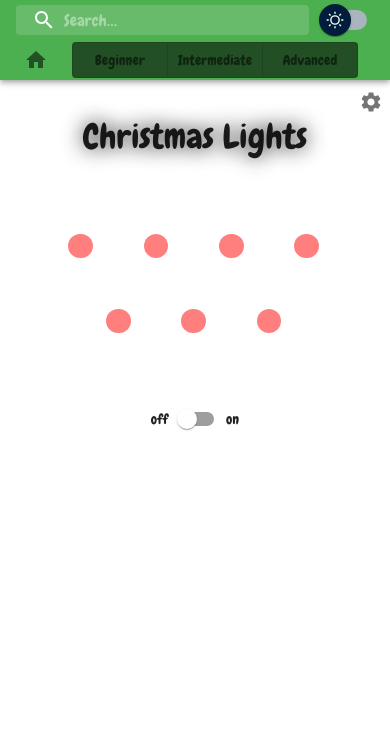
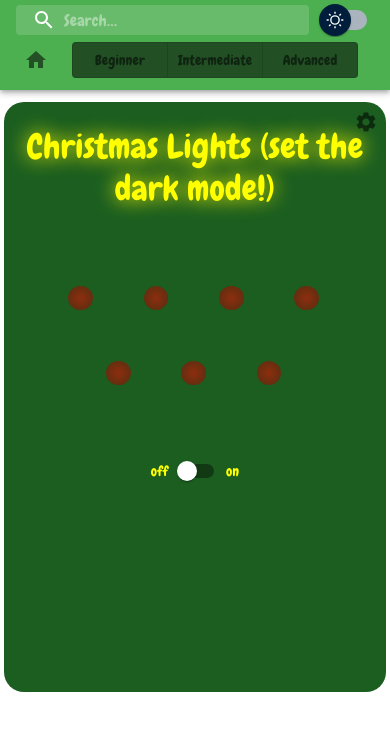
Before and after one commit to boskoa/app-ideas-collection, a React (Create React App) app: page /christmas-lights in a window 390 px wide. Shown: the top 730 px of the page. Built offline with nearby package versions, Linux system fonts and the light colour scheme.

Commit message:
Finishing Christmas lights

```diff
--- a/src/App.js
+++ b/src/App.js
@@ -1,24 +1,55 @@
 import { Route, Routes } from "react-router-dom";
+import { lazy, Suspense } from "react";
 import Home from "./components/Home";
 import MyAppBar from "./components/MyAppBar";
-import Bin2Dec from "./projects/beginner/Bin2Dec";
-import BorderRadiusPreviewer from "./projects/beginner/BorderRadiusPreviewer";
-import Calculator from "./projects/beginner/Calculator";
-import ChristmasLights from "./projects/beginner/ChristmasLights";
 import Provider from "./Provider";
+
+const Bin2Dec = lazy(() => import("./projects/beginner/Bin2Dec"));
+const BorderRadiusPreviewer = lazy(() =>
+  import("./projects/beginner/BorderRadiusPreviewer")
+);
+const Calculator = lazy(() => import("./projects/beginner/Calculator"));
+const ChristmasLights = lazy(() =>
+  import("./projects/beginner/ChristmasLights")
+);
 
 const App = () => {
   return (
     <Provider>
       <MyAppBar />
       <Routes>
-        <Route path="/bin2Dec" element={<Bin2Dec />} />
+        <Route
+          path="/bin2Dec"
+          element={
+            <Suspense fallback="Loading...">
+              <Bin2Dec />
+            </Suspense>
+          }
+        />
         <Route
           path="/border-radius-previewer"
-          element={<BorderRadiusPreviewer />}
+          element={
+            <Suspense fallback="Loading...">
+              <BorderRadiusPreviewer />
+            </Suspense>
+          }
         />
-        <Route path="/calculator" element={<Calculator />} />
-        <Route path="/christmas-lights" element={<ChristmasLights />} />
+        <Route
+          path="/calculator"
+          element={
+            <Suspense fallback="Loading...">
+              <Calculator />
+            </Suspense>
+          }
+        />
+        <Route
+          path="/christmas-lights"
+          element={
+            <Suspense fallback="Loading...">
+              <ChristmasLights />
+            </Suspense>
+          }
+        />
         <Route path="/" element={<Home />} />
       </Routes>
     </Provider>
--- a/src/components/MyAppBar/AppsMenu.js
+++ b/src/components/MyAppBar/AppsMenu.js
@@ -35,6 +35,7 @@ const AppsMenu = () => {
     <Stack
       direction="row"
       justifyContent="center"
+      alignItems="center"
       flexGrow={1}
       overflow="hidden"
     >
--- a/src/components/MyAppBar/index.js
+++ b/src/components/MyAppBar/index.js
@@ -19,8 +19,13 @@ const MyToolbar = styled(Toolbar, {
     ? theme.palette.success.dark
     : theme.palette.success.light,
   justifyContent: "space-between",
+  alignItems: "center",
   width: "100vw",
   flexWrap: "wrap-reverse",
+  paddingBottom: 0,
+  [theme.breakpoints.down(710)]: {
+    paddingBottom: 10,
+  },
 }));
 
 const MyStack = styled(Stack)(({ theme }) => ({
--- a/src/projects/beginner/ChristmasLights/Bulb.js
+++ b/src/projects/beginner/ChristmasLights/Bulb.js
@@ -7,13 +7,16 @@ const Light = styled("div", {
     prop !== "on" &&
     prop !== "color" &&
     prop !== "power" &&
-    prop !== "intensity",
-})(({ theme, on, color, power, intensity }) => ({
+    prop !== "intensity" &&
+    prop !== "index",
+})(({ theme, on, color, power, intensity, index }) => ({
   width: "90%",
   height: "90%",
   borderRadius: "50% 50% 50% 50% / 50% 50% 50% 50%",
+  background: `radial-gradient(${color}, dark${color})`,
   backgroundColor: color,
   opacity: !power ? 0.5 : on ? 1 : 0.8,
+  zIndex: index,
   boxShadow: on
     ? `0px 0px ${intensity}px ${intensity / 2}px ${color}`
     : `0px 0px 0px 0px ${color}`,
@@ -25,14 +28,25 @@ const Light = styled("div", {
   )}`,
 }));
 
-const colors = ["red", "cyan", "yellow", "lime", "fuchsia"];
+const colors = ["red", "cyan", "orange", "green", "magenta"];
 
-const Bulb = ({ power, time, position, color, handleColor, id, intensity }) => {
+const Bulb = ({
+  power,
+  time,
+  position,
+  color,
+  handleColor,
+  id,
+  intensity,
+  program,
+  quantity,
+}) => {
   const [on, setOn] = useState(false);
   const [colorIndex, setColorIndex] = useState(0);
 
   useEffect(() => {
     let lightInterval;
+    if (program === "alternate") {
       if (power && position % 2) {
         setOn((p) => !p);
         lightInterval = setInterval(() => setOn((p) => !p), time);
@@ -44,9 +58,23 @@ const Bulb = ({ power, time, position, color, handleColor, id, intensity }) => {
       } else {
         setOn(false);
       }
-
       return () => clearInterval(lightInterval);
-  }, [power, time]);
+    } else {
+      if (power) {
+        setTimeout(() => {
+          setOn(true);
+          setTimeout(() => setOn(false), time / 10);
+          lightInterval = setInterval(() => {
+            setOn(true);
+            setTimeout(() => setOn(false), time / 10);
+          }, (time / 10) * quantity);
+        }, (time / 10) * id);
+      } else {
+        setOn(false);
+      }
+      return () => clearInterval(lightInterval);
+    }
+  }, [power, time, program]);
 
   useEffect(() => {
     handleColor(id, colors[colorIndex]);
@@ -54,7 +82,11 @@ const Bulb = ({ power, time, position, color, handleColor, id, intensity }) => {
 
   return (
     <Box
-      sx={{ width: "7vw", height: "7vw", m: 3 }}
+      sx={{
+        width: "7vw",
+        height: "7vw",
+        m: 3,
+      }}
       onClick={() => setColorIndex((p) => (p === 4 ? 0 : p + 1))}
     >
       <Tooltip
@@ -64,7 +96,13 @@ const Bulb = ({ power, time, position, color, handleColor, id, intensity }) => {
           </Typography>
         }
       >
-        <Light on={on} color={color} power={power} intensity={intensity} />
+        <Light
+          on={on}
+          color={color}
+          power={power}
+          intensity={intensity}
+          index={id}
+        />
       </Tooltip>
     </Box>
   );
--- a/src/projects/beginner/ChristmasLights/index.js
+++ b/src/projects/beginner/ChristmasLights/index.js
@@ -1,8 +1,13 @@
 import {
   Box,
   Button,
+  FormControl,
+  FormControlLabel,
+  FormLabel,
   IconButton,
   Paper,
+  Radio,
+  RadioGroup,
   Slide,
   Stack,
   Switch,
@@ -13,6 +18,7 @@ import SettingsIcon from "@mui/icons-material/Settings";
 import { useEffect, useState } from "react";
 import { apps } from "../../../applications";
 import Bulb from "./Bulb";
+import { useTheme } from "@emotion/react";
 
 const initialBulb = {
   id: 0,
@@ -29,15 +35,15 @@ const ChristmasLights = () => {
   const [checked, setChecked] = useState(false);
   const [settings, setSettings] = useState(false);
   const [intensity, setIntensity] = useState(30);
-  console.log(setTime, setQuantity);
+  const [program, setProgram] = useState("alternate");
+  const lightsOn = useTheme().palette.mode === "light";
+  console.log(lightsOn);
 
   const app = apps[3];
 
   const handleColor = (id, color) => {
     setBulbs((p) => p.map((b) => (b.id !== id ? b : { ...b, color: color })));
   };
-
-  console.log("NEWNEW", bulbs);
 
   useEffect(() => {
     setBulbs(
@@ -50,7 +56,6 @@ const ChristmasLights = () => {
   }, [quantity]);
 
   useEffect(() => {
-    console.log("NEWSETTINGS");
     setBulbs((p) =>
       p.map((b) => ({
         ...b,
@@ -64,19 +69,21 @@ const ChristmasLights = () => {
     <Box
       sx={{
         mt: "3%",
-        ml: "5%",
+        ml: "1%",
         mb: "3%",
-        mr: "5%",
+        mr: "1%",
         paddingTop: 1,
         paddingBottom: 1,
         minHeight: "70vh",
         borderRadius: 5,
         position: "relative",
+        backgroundColor: "lights.main",
+        color: "lights.contrastText",
       }}
     >
       <Stack sx={{ m: 2 }} alignItems="center">
         <IconButton
-          sx={{ position: "absolute", top: -10, right: -20 }}
+          sx={{ position: "absolute", top: 0, right: 0 }}
           onClick={() => setChecked(!checked)}
         >
           <SettingsIcon />
@@ -85,13 +92,13 @@ const ChristmasLights = () => {
           sx={{
             width: 150,
             position: "absolute",
-            top: 40,
-            right: -20,
+            top: 50,
+            right: 5,
             zIndex: 2000,
           }}
         >
           <Slide direction="left" in={checked} mountOnEnter unmountOnExit>
-            <Paper sx={{ p: 1 }}>
+            <Paper sx={{ p: 2 }}>
               <Stack spacing={1}>
                 <TextField
                   value={time / 1000}
@@ -99,6 +106,12 @@ const ChristmasLights = () => {
                   size="small"
                   type="number"
                   label="Set interval"
+                  InputProps={{
+                    inputProps: {
+                      max: 10,
+                      min: 1,
+                    },
+                  }}
                 />
                 <TextField
                   value={intensity / 10}
@@ -106,6 +119,12 @@ const ChristmasLights = () => {
                   size="small"
                   type="number"
                   label="Set intensity"
+                  InputProps={{
+                    inputProps: {
+                      max: 10,
+                      min: 1,
+                    },
+                  }}
                 />
                 <TextField
                   value={quantity}
@@ -115,11 +134,34 @@ const ChristmasLights = () => {
                   label="Set quantity"
                   InputProps={{
                     inputProps: {
-                      max: 35,
+                      max: 20,
                       min: 1,
                     },
                   }}
                 />
+                <FormControl>
+                  <FormLabel id="program-group-label">
+                    <Typography variant="body2">Choose program</Typography>
+                  </FormLabel>
+                  <RadioGroup
+                    value={program}
+                    onChange={(e) => setProgram(e.target.value)}
+                    name="radio-buttons-group"
+                  >
+                    <FormControlLabel
+                      value="alternate"
+                      control={<Radio size="small" />}
+                      label={
+                        <Typography variant="caption">alternate</Typography>
+                      }
+                    />
+                    <FormControlLabel
+                      value="iterate"
+                      control={<Radio size="small" />}
+                      label={<Typography variant="caption">iterate</Typography>}
+                    />
+                  </RadioGroup>
+                </FormControl>
                 <Button size="small" onClick={() => setSettings((p) => !p)}>
                   Set
                 </Button>
@@ -134,6 +176,7 @@ const ChristmasLights = () => {
           sx={{ textShadow: "0px 0px 20px" }}
         >
           {app.name}
+          {lightsOn && " (set the dark mode!)"}
         </Typography>
         <Stack
           direction="row"
@@ -151,6 +194,8 @@ const ChristmasLights = () => {
               color={p.color}
               intensity={p.intensity}
               handleColor={handleColor}
+              program={program}
+              quantity={quantity}
             />
           ))}
         </Stack>
--- a/src/themes.js
+++ b/src/themes.js
@@ -12,6 +12,10 @@ export const lightTheme = createTheme({
       light: "#525252",
       dark: "#313131",
       contrastText: "#FFEFEF",
+    },
+    lights: {
+      main: "#1b5e20",
+      contrastText: "#ffff00",
     },
   },
 });
@@ -36,5 +40,8 @@ export const darkTheme = createTheme({
       dark: "#313131",
       contrastText: "#FFEFEF",
     },
+    lights: {
+      main: "#121212",
+    },
   },
 });
```
Lines whose indentation alone changed are shown as unchanged.
